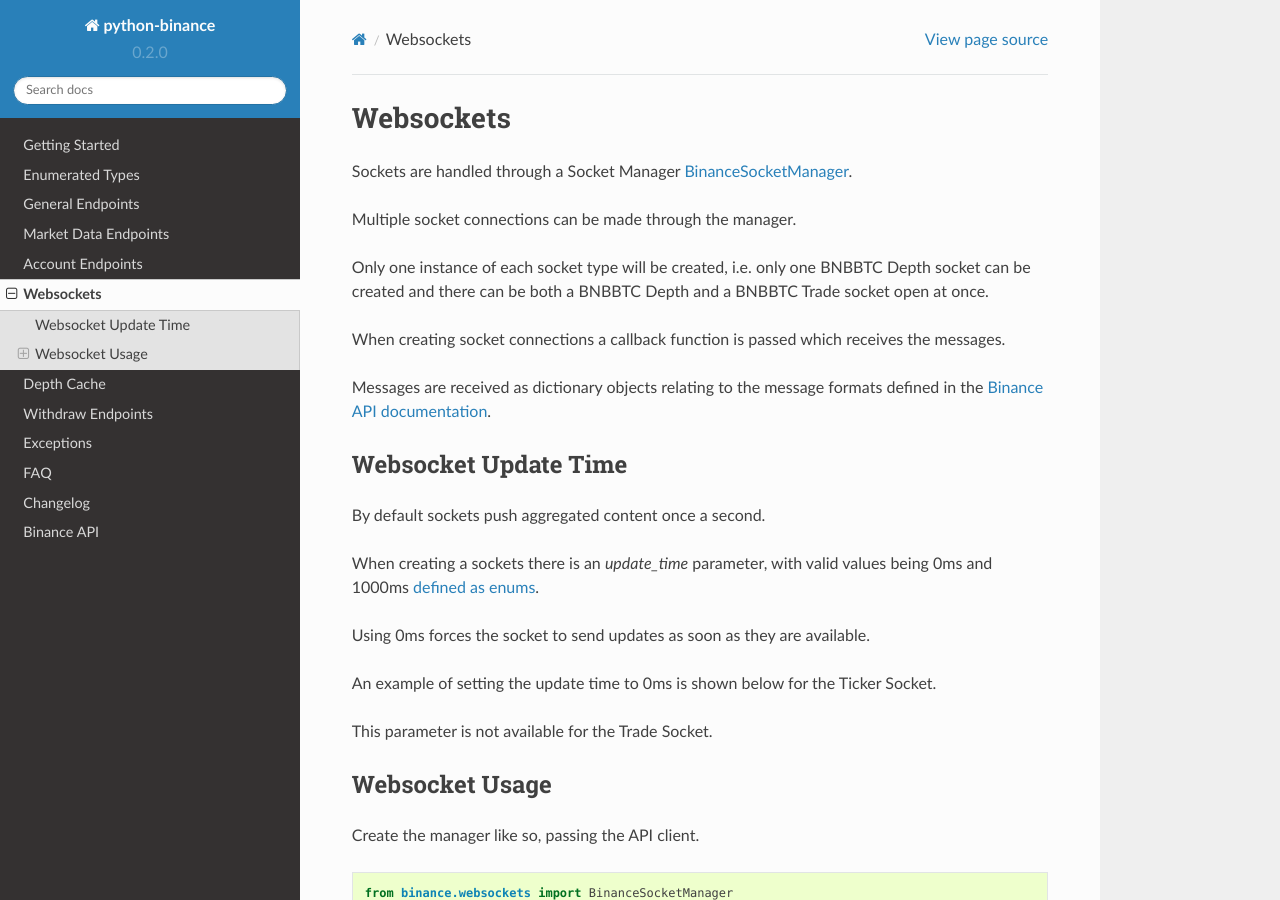
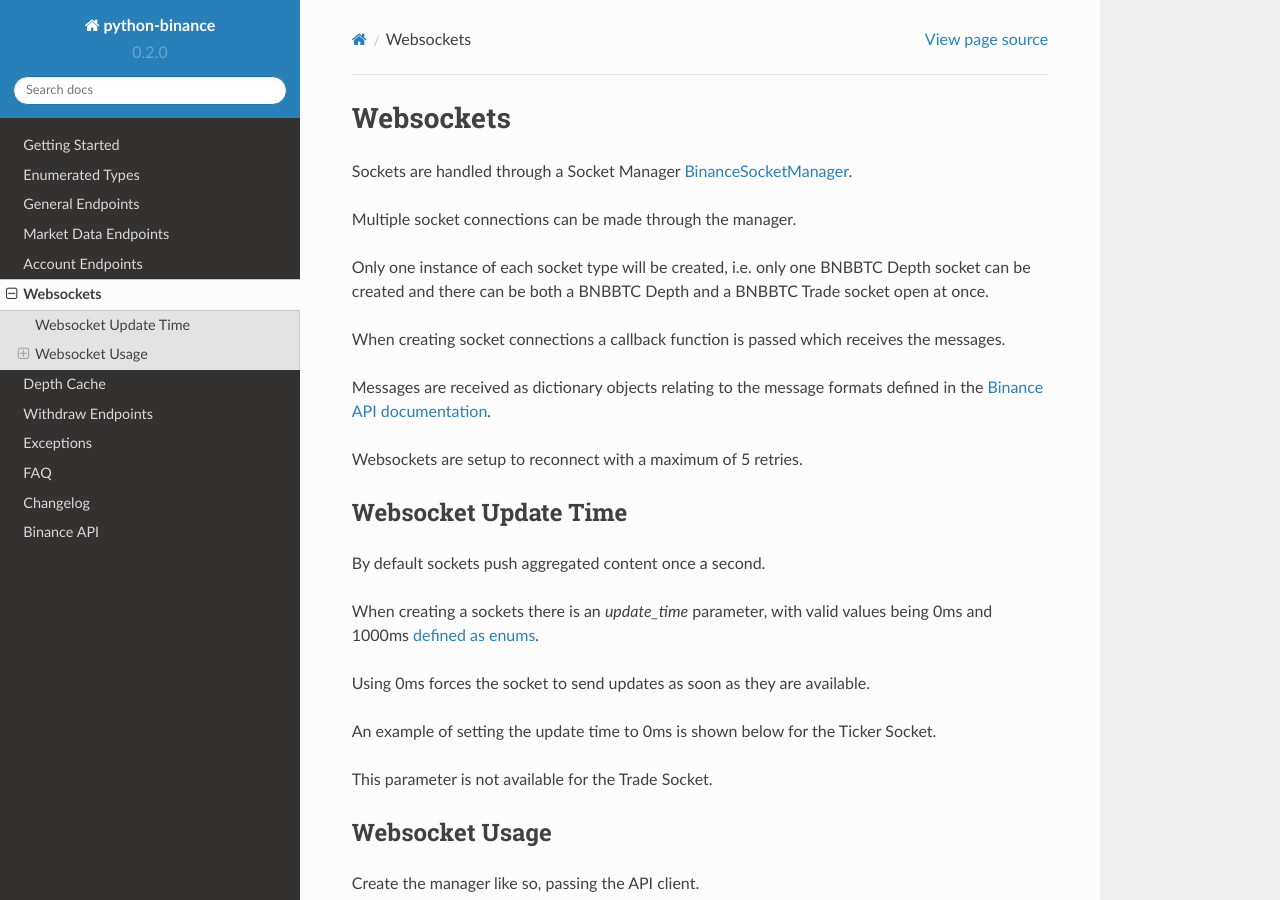
Before and after one commit to myroncaldwell/Binance_python, a Sphinx documentation site: the page built from docs/websockets.rst, in a window 1280 px wide and 900 px high. Built offline with Sphinx 7.4.7 and the Read the Docs theme 2.0.0, drawn with Linux system fonts in a browser that asks for light colours; formulas are drawn with MathJax 3.

Commit message:
Add note about websockets reconnecting

```diff
--- a/docs/websockets.rst
+++ b/docs/websockets.rst
@@ -11,6 +11,8 @@ and there can be both a BNBBTC Depth and a BNBBTC Trade socket open at once.
 When creating socket connections a callback function is passed which receives the messages.
 
 Messages are received as dictionary objects relating to the message formats defined in the `Binance API documentation <https://www.binance.com/restapipub.html#wss-endpoint>`_.
+
+Websockets are setup to reconnect with a maximum of 5 retries.
 
 Websocket Update Time
 ---------------------
```
